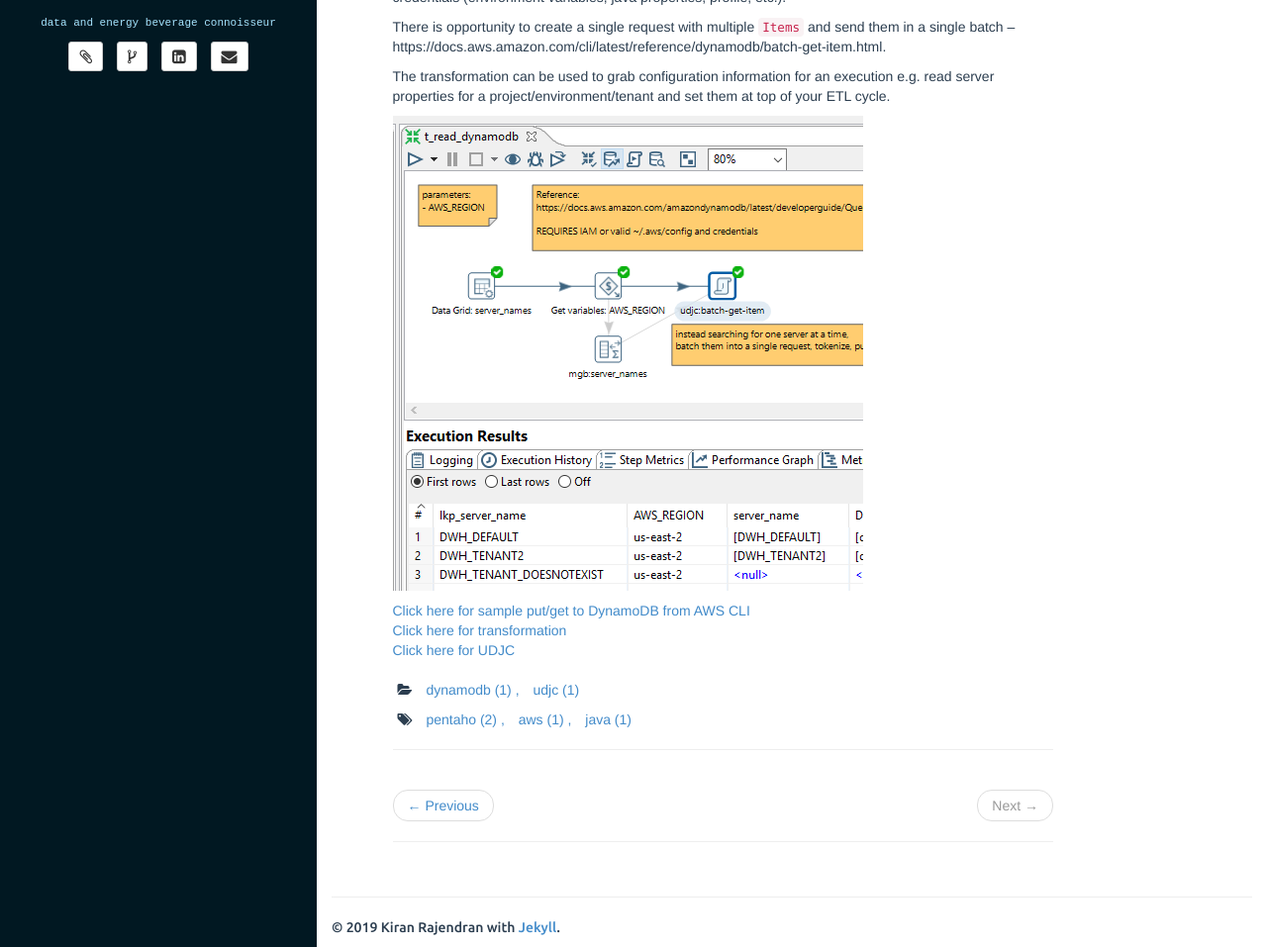
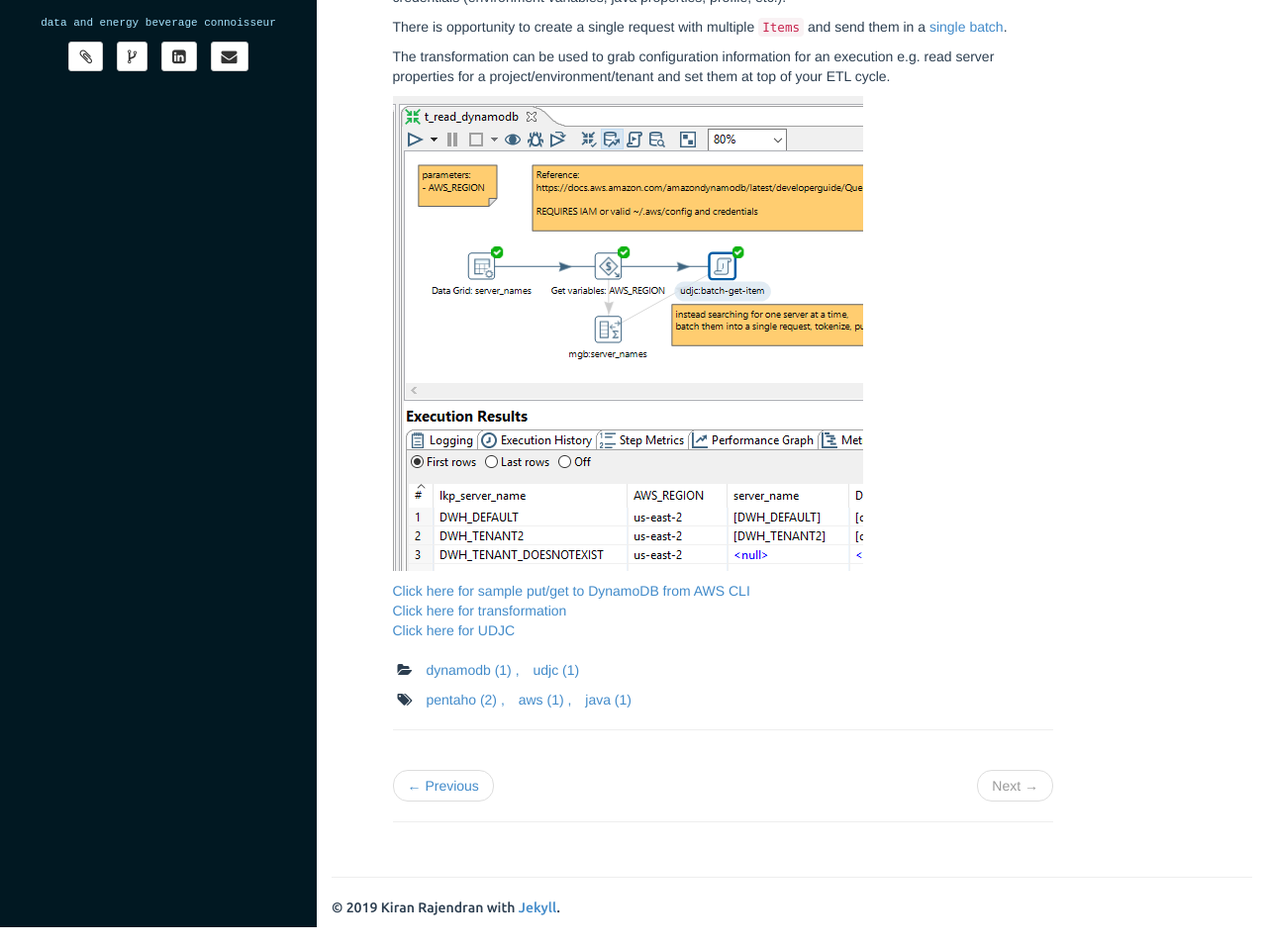
Before and after one commit to kiranrajendran/kiranrajendran.github.io, a Jekyll site: the page built from _posts/2019-03-24-read-dynamodb.md, in a window 1280 px wide and 1239 px high, cut to the strip 282-1239 px from the top of the window. Shown: the whole strip at 99% size. Built offline with Jekyll 4.4.1, drawn with Linux system fonts in a browser that asks for light colours; comment, search, counter and statistics services are not loaded.

Commit message:
read dynamodb

```diff
--- a/_posts/2019-03-24-read-dynamodb.md
+++ b/_posts/2019-03-24-read-dynamodb.md
@@ -11,11 +11,11 @@ A quick example on how to use a User Defined Java Class (UDJC) to query Amazon D
 
 The UDJC usees the local machines `DefaultAWSCredentialsProviderChain` to find authentication credentials (environment variables, java properties, profile, etc.).
 
-There is opportunity to create a single request with multiple `Items` and send them in a single batch -- https://docs.aws.amazon.com/cli/latest/reference/dynamodb/batch-get-item.html.
+There is opportunity to create a single request with multiple `Items` and send them in a <a href=" https://docs.aws.amazon.com/cli/latest/reference/dynamodb/batch-get-item.html" target="_blank">single batch</a>.
 
 The transformation can be used to grab configuration information for an execution e.g. read server properties for a project/environment/tenant and set them at top of your ETL cycle.
 
-![alt text](https://kiranrajendran.github.io/assets/post-images/2019-03-24-read-dynamodb-001.png "Image 001")
+![alt text](/assets/post-images/2019-03-24-read-dynamodb-001.png "Image 001")
 
 <a href="https://github.com/kiranrajendran/krghio/tree/master/dynamho" target="_blank">Click here for sample put/get to DynamoDB from AWS CLI</a>
 <a href="https://github.com/kiranrajendran/krghio/blob/master/dynamho/t_read_dynamodb.ktr" target="_blank">Click here for transformation</a>
```
